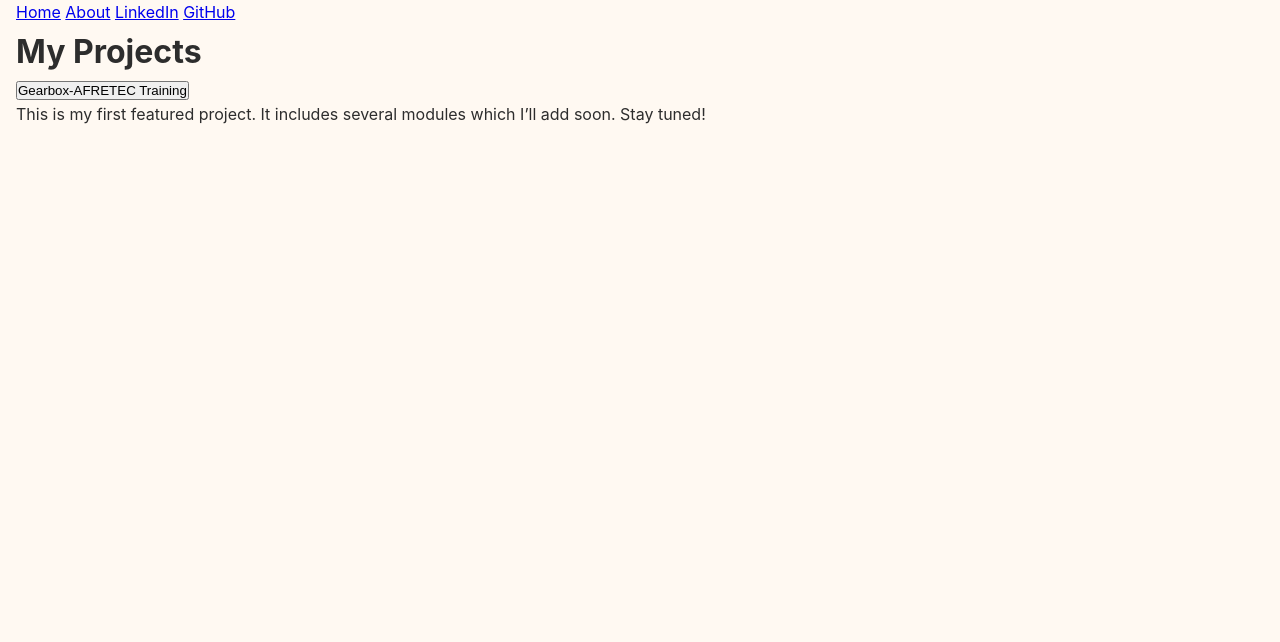
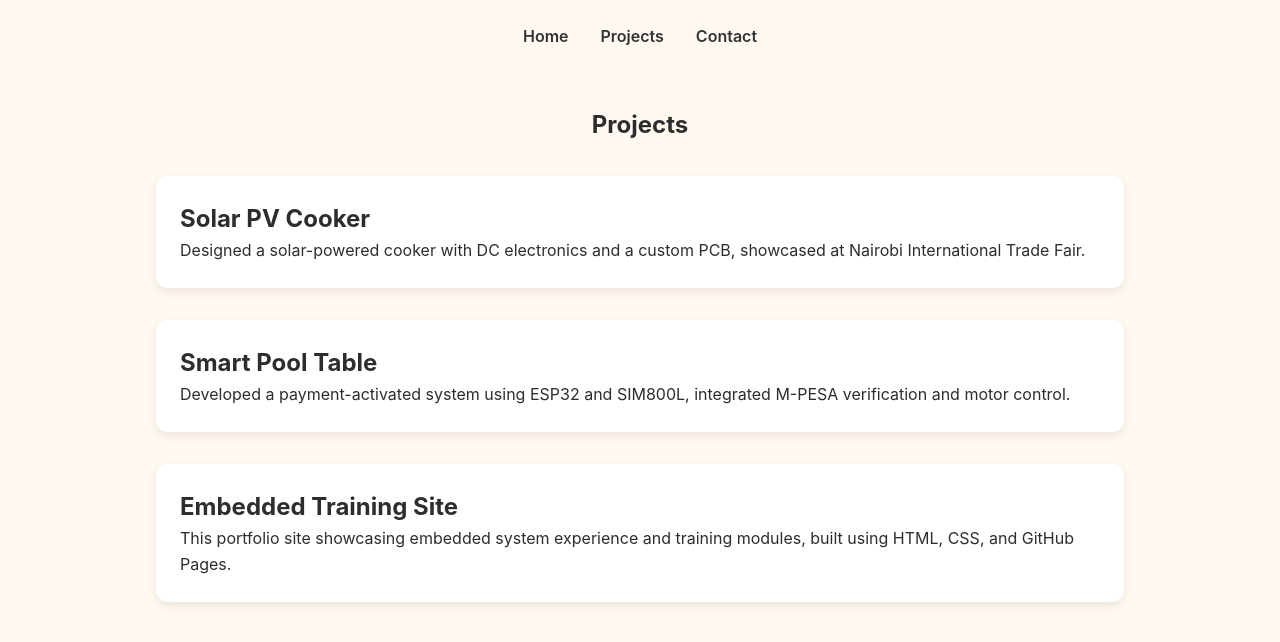
Before and after one commit to earnest-gakure/earnest-gakure.github.io, a plain HTML site: page projects.html in a window 1280 px wide. Drawn offline with Linux system fonts and the light colour scheme; files that its build step writes are made by us from their sources.

Commit message:
made better styling

```diff
--- a/css/style.css
+++ b/css/style.css
@@ -129,3 +129,50 @@ header {
     font-size: 2rem;
   }
 }
+/* Projects Section */
+.projects-section {
+  padding: 2rem 1rem;
+  max-width: 1000px;
+  margin: auto;
+  text-align: center;
+}
+
+.project-cards {
+  display: grid;
+  gap: 2rem;
+  margin-top: 2rem;
+}
+
+.project-card {
+  background: #ffffff;
+  border-radius: 12px;
+  padding: 1.5rem;
+  box-shadow: 0 4px 10px rgba(0,0,0,0.08);
+  text-align: left;
+}
+
+/* Contact Section */
+.contact-section {
+  padding: 2rem 1rem;
+  max-width: 600px;
+  margin: auto;
+  text-align: center;
+}
+
+.contact-card {
+  background: #ffffff;
+  padding: 2rem;
+  border-radius: 12px;
+  box-shadow: 0 4px 10px rgba(0,0,0,0.08);
+  text-align: left;
+}
+
+.contact-card p {
+  font-size: 1.1rem;
+  margin-bottom: 1rem;
+}
+
+.contact-card a {
+  color: #3a5eff;
+  text-decoration: none;
+}
--- a/projects.html
+++ b/projects.html
@@ -3,42 +3,36 @@
 <head>
   <meta charset="UTF-8" />
   <meta name="viewport" content="width=device-width, initial-scale=1.0"/>
-  <title>Projects | Earnest Gakure</title>
-  <link rel="stylesheet" href="css/style.css" />
+  <title>Projects - Gearbox Embedded Systems</title>
+  <link rel="stylesheet" href="style.css"/>
 </head>
 <body>
-  <div class="projects-section">
-    <nav class="topnav">
-      <a href="index.html">Home</a>
-      <a href="about.html">About</a>
-      <a href="https://www.linkedin.com/in/earnest-kihara-5771922b4" target="_blank">LinkedIn</a>
-      <a href="https://github.com/earnest-gakure" target="_blank">GitHub</a>
+  <header>
+    <nav>
+      <ul class="nav-links">
+        <li><a href="index.html">Home</a></li>
+        <li><a href="projects.html">Projects</a></li>
+        <li><a href="contact.html">Contact</a></li>
+      </ul>
     </nav>
+  </header>
 
-    <div class="projects-container">
-      <h1>My Projects</h1>
-
-      <div class="project">
-        <button class="accordion">Gearbox-AFRETEC Training</button>
-        <div class="panel">
-          <p>This is my first featured project. It includes several modules which I’ll add soon. Stay tuned!</p>
-        </div>
+  <section class="projects-section">
+    <h1>Projects</h1>
+    <div class="project-cards">
+      <div class="project-card">
+        <h2>Solar PV Cooker</h2>
+        <p>Designed a solar-powered cooker with DC electronics and a custom PCB, showcased at Nairobi International Trade Fair.</p>
       </div>
-
-      <!-- You can duplicate the above block for more projects later -->
-
+      <div class="project-card">
+        <h2>Smart Pool Table</h2>
+        <p>Developed a payment-activated system using ESP32 and SIM800L, integrated M-PESA verification and motor control.</p>
+      </div>
+      <div class="project-card">
+        <h2>Embedded Training Site</h2>
+        <p>This portfolio site showcasing embedded system experience and training modules, built using HTML, CSS, and GitHub Pages.</p>
+      </div>
     </div>
-  </div>
-
-  <script>
-    const accordions = document.querySelectorAll(".accordion");
-    accordions.forEach(btn => {
-      btn.addEventListener("click", () => {
-        btn.classList.toggle("active");
-        const panel = btn.nextElementSibling;
-        panel.style.display = (panel.style.display === "block") ? "none" : "block";
-      });
-    });
-  </script>
+  </section>
 </body>
 </html>
```
Also changed, not shown: contact.html (+20 -8 lines).
